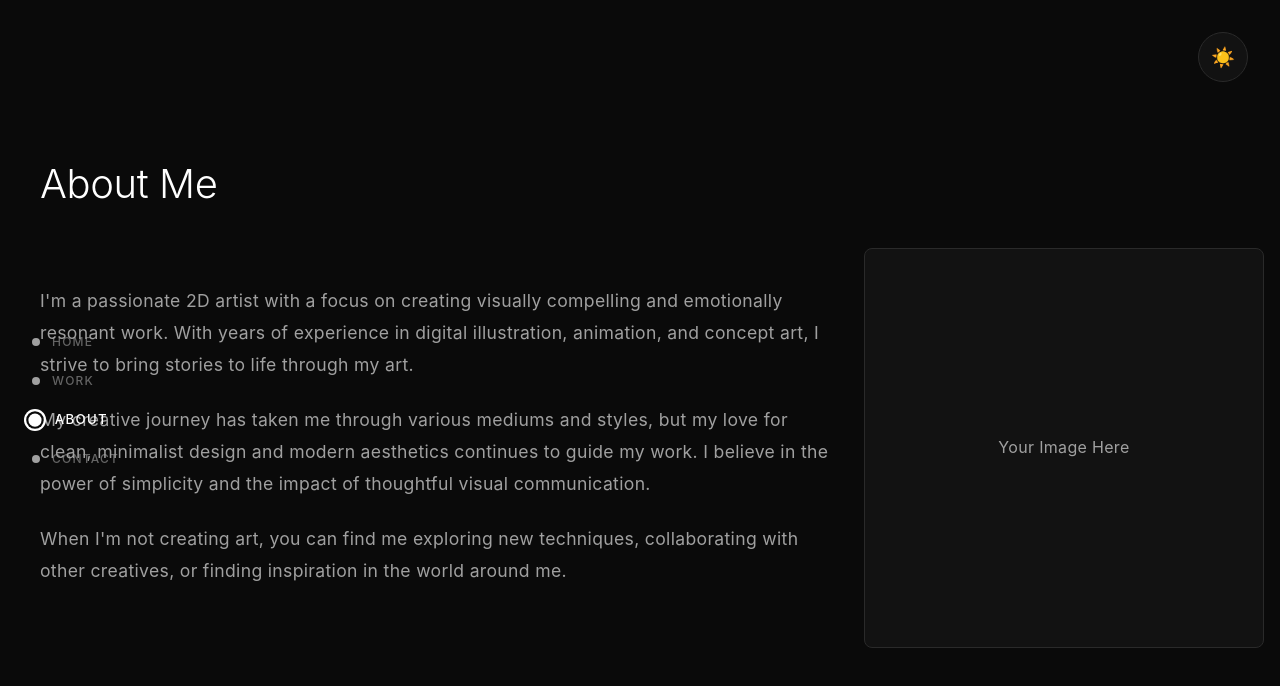
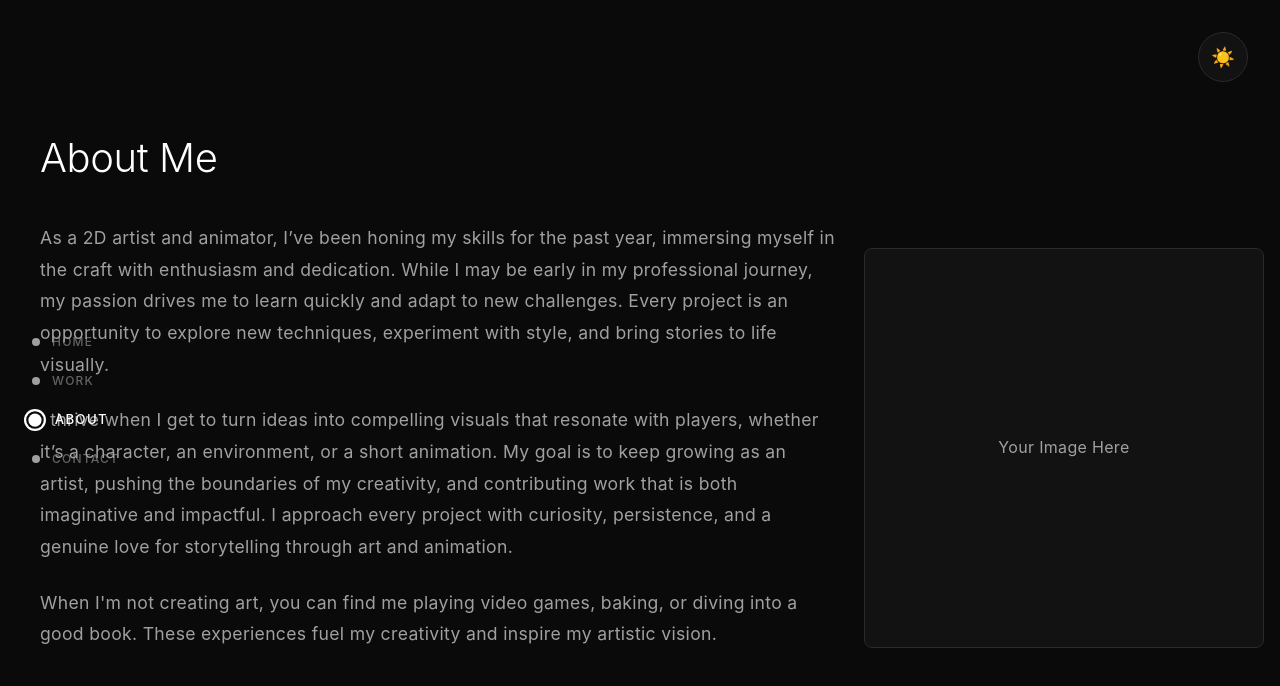
Before and after one commit to IidaLapinkoski/iidalapinkoski.github.io, a React (Vite) app: page / in a window 1280 px wide. Both pictures are taken after a click on the button "ABOUT". Shown: the top 686 px of the page. Built offline with nearby package versions, Linux system fonts and the light colour scheme.

Commit message:
wrote the about me section and changed some project information lol

```diff
--- a/src/components/About.jsx
+++ b/src/components/About.jsx
@@ -8,18 +8,14 @@ export default function About() {
         <div className="about-container">
           <div className="about-text">
             <p>
-              I'm a passionate 2D artist with a focus on creating visually compelling and emotionally resonant work.
-              With years of experience in digital illustration, animation, and concept art, I strive to bring stories
-              to life through my art.
+              As a 2D artist and animator, I’ve been honing my skills for the past year, immersing myself in the craft with enthusiasm and dedication. While I may be early in my professional journey, my passion drives me to learn quickly and adapt to new challenges. Every project is an opportunity to explore new techniques, experiment with style, and bring stories to life visually.
             </p>
             <p>
-              My creative journey has taken me through various mediums and styles, but my love for clean, minimalist
-              design and modern aesthetics continues to guide my work. I believe in the power of simplicity and the
-              impact of thoughtful visual communication.
+              I thrive when I get to turn ideas into compelling visuals that resonate with players, whether it’s a character, an environment, or a short animation. My goal is to keep growing as an artist, pushing the boundaries of my creativity, and contributing work that is both imaginative and impactful. I approach every project with curiosity, persistence, and a genuine love for storytelling through art and
+              animation.
             </p>
             <p>
-              When I'm not creating art, you can find me exploring new techniques, collaborating with other creatives,
-              or finding inspiration in the world around me.
+              When I'm not creating art, you can find me playing video games, baking, or diving into a good book. These experiences fuel my creativity and inspire my artistic vision.
             </p>
           </div>
           <div className="about-image">
--- a/src/components/Header.jsx
+++ b/src/components/Header.jsx
@@ -5,9 +5,9 @@ export default function Header() {
     <header className="header">
       <div className="header-content">
         <h1 className="header-name">Iida Lapinkoski</h1>
-        <p className="header-subtitle">2D Artist & Illustrator</p>
+        <p className="header-subtitle">2D Artist & Animator</p>
         <p className="header-description">
-          Crafting visual stories through digital art
+          Asprining 2D artist and animator, passionate about brining stories to life through engaging visuals and dynamic motion.
         </p>
         <div className="scroll-indicator">
           <span>Scroll to explore</span>
--- a/src/components/Projects.jsx
+++ b/src/components/Projects.jsx
@@ -4,26 +4,26 @@ export default function Projects() {
   const projects = [
     {
       id: 1,
-      title: 'Project One',
-      description: 'A beautiful exploration of color and form',
-      year: '2024',
+      title: 'LabRATory',
+      description: 'Co-op puzzle platformer game about two scientists-turned-rats trying to escape testing environemts and find their way back to human form',
+      year: '2025 - Present',
     },
     {
       id: 2,
-      title: 'Project Two',
-      description: 'Digital illustration series',
-      year: '2024',
+      title: 'Expensive Collage',
+      description: 'Game Jam game about a thief trying to create the most expensive collage',
+      year: '2025',
     },
     {
       id: 3,
-      title: 'Project Three',
-      description: 'Character design study',
-      year: '2023',
+      title: 'Way back home',
+      description: 'A childs adventure to find their way back home',
+      year: '2025',
     },
     {
       id: 4,
-      title: 'Project Four',
-      description: 'Environmental concept art',
+      title: 'Bubbling Thoughts',
+      description: 'Game Jam game about managing thoughts and emotions',
       year: '2023',
     },
   ]
```
